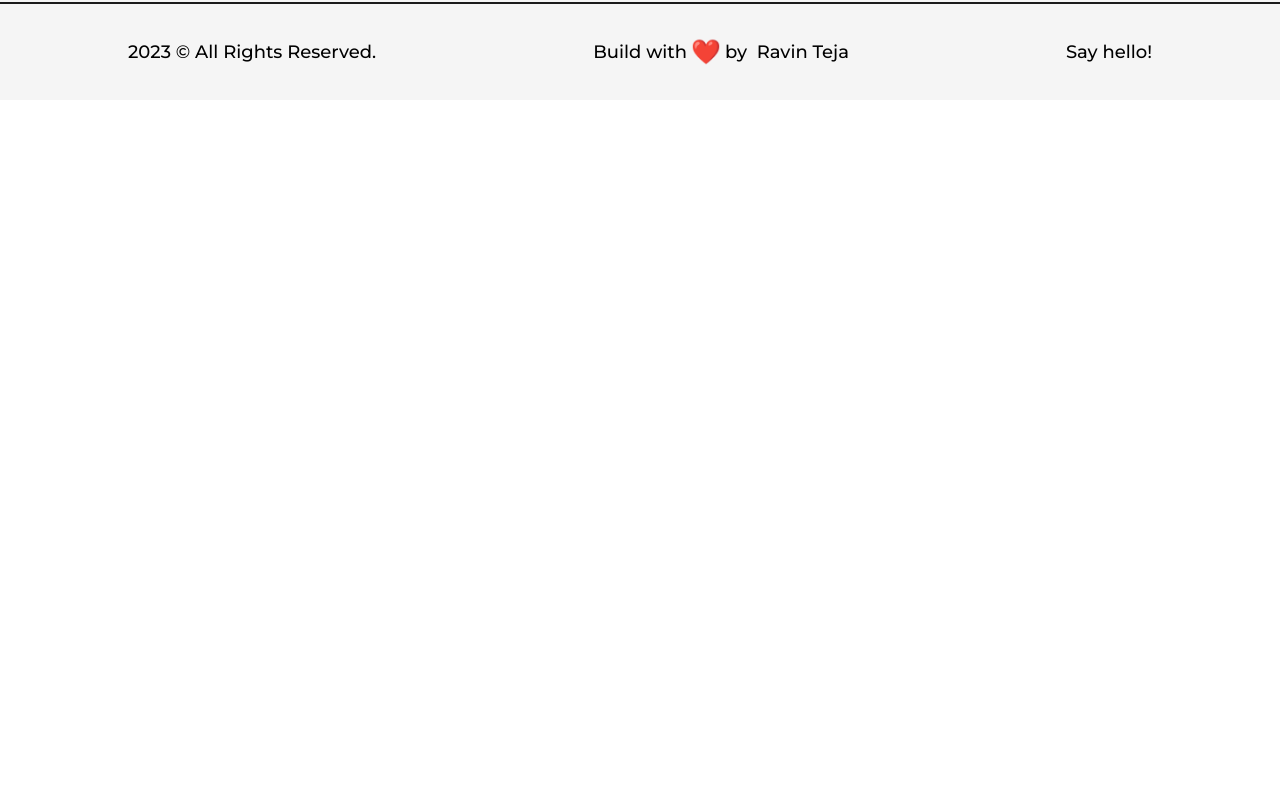
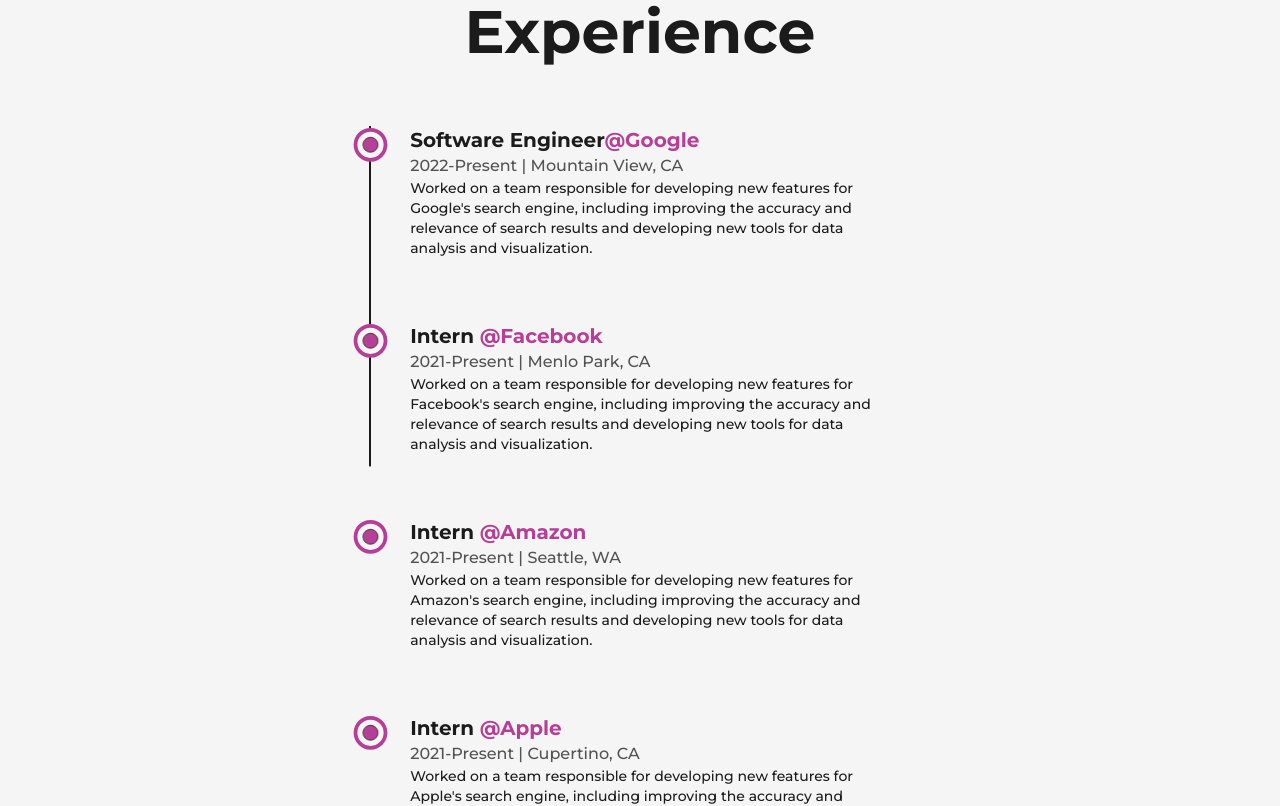
Before and after one commit to RAVINTEJA/portfolio, a Next.js app: page /about in a window 1280 px wide. Shown: the part 1780-2586 px from the top of the page. Before the commit the page ends 1880 px from the top, so only its background shows below. Built offline with nearby package versions, Linux system fonts and the light colour scheme.

Commit message:
Created Expereince section in about page

```diff
--- /dev/null
+++ b/public/data/Experience.json
@@ -0,0 +1,44 @@
+{
+"ExperienceList" : [
+    {
+        "role": "Software Engineer",
+        "company": "Google",
+        "companyLink": "https://google.com",
+        "period": "2022-Present",
+        "location": "Mountain View, CA",
+        "description": "Worked on a team responsible for developing new features for Google's search engine, including improving the accuracy and relevance of search results and developing new tools for data analysis and visualization."
+    },
+    {
+        "role": "Intern ",
+        "company": "Facebook",
+        "companyLink": "https://facebook.com",
+        "period": "2021-Present",
+        "location": "Menlo Park, CA",
+        "description": "Worked on a team responsible for developing new features for Facebook's search engine, including improving the accuracy and relevance of search results and developing new tools for data analysis and visualization."
+    },
+    {
+        "role": "Intern ",
+        "company": "Amazon",
+        "companyLink": "https://amazon.com",
+        "period": "2021-Present",
+        "location": "Seattle, WA",
+        "description": "Worked on a team responsible for developing new features for Amazon's search engine, including improving the accuracy and relevance of search results and developing new tools for data analysis and visualization."
+    },
+    {
+        "role": "Intern ",
+        "company": "Apple",
+        "companyLink": "https://apple.com",
+        "period": "2021-Present",
+        "location": "Cupertino, CA",
+        "description": "Worked on a team responsible for developing new features for Apple's search engine, including improving the accuracy and relevance of search results and developing new tools for data analysis and visualization."
+    },
+    {
+        "role": "Intern ",
+        "company": "Microsoft",
+        "companyLink": "https://microsoft.com",
+        "period": "2021-Present",
+        "location": "Redmond, WA",
+        "description": "Worked on a team responsible for developing new features for Microsoft's search engine, including improving the accuracy and relevance of search results and developing new tools for data analysis and visualization."
+    }
+]
+}
--- /dev/null
+++ b/src/components/Experience.js
@@ -0,0 +1,65 @@
+import { useScroll, motion } from "framer-motion";
+import { useRef } from "react";
+
+import data from "../../public/data/Experience.json";
+import LiIcon from "./LiIcon";
+
+const SingleExperience = ({ data }) => {
+  const ref = useRef(null);
+  return (
+    <li
+      ref={ref}
+      className="my-8 first:mt-0 last:mb-0 w-[60%] mx-auto flex flex-col items-start justify-between md:w-[80%]"
+    >
+      <LiIcon reference={ref} />
+      <motion.div
+      initial={{ y: 50 }}
+        whileInView={{ y: 0 }}
+        transition={{ duration: 0.5, type: "spring", stiffness: 50 }}
+      >
+        <h3 className="capitalize font-bold text-2xl sm:text-xl xs:text-lg">
+          {data.role}
+          <a
+            className="capitalize text-primary dark:text-primaryDark"
+            href={data.companyLink}
+            target="_blank"
+          >
+            @{data.company}
+          </a>
+        </h3>
+        <span className="capitalize text-dark/75 font-medium dark:text-light/50 xs:text-sm">
+          {data.period} | {data.location}
+        </span>
+        <p className="font-medium w-full md:text-sm">{data.description}</p>
+      </motion.div>
+    </li>
+  );
+};
+
+const Experience = () => {
+  const ref = useRef(null);
+  const { scrollYProgress } = useScroll({
+    target: ref,
+    offset: ["start end", "center start"],
+  });
+  return (
+    <div className="my-64">
+      <h2 className="font-bold text-8xl mb-32 w-full text-center md:text-6xl xs:text-4xl md:mb-16">
+        Experience
+      </h2>
+      <div ref={ref} className="relative w-[75%] mx-auto lg:w-[60%] md:w-full">
+        <motion.div
+          style={{ scaleY: scrollYProgress }}
+          className="absolute left-9 top-0 w-[4px] md:w-[2px] md:left-9 xs:left-20 h-full bg-dark  origin-top  dark:bg-primaryDark dark:shadow-3xl"
+        />
+        <ul className="w-full flex flex-col items-start justify-between ml-4 xs:ml-2">
+          {data.ExperienceList.map((data) => (
+            <SingleExperience data={data} />
+          ))}
+        </ul>
+      </div>
+    </div>
+  );
+};
+
+export default Experience;
--- /dev/null
+++ b/src/components/LiIcon.js
@@ -0,0 +1,24 @@
+import {useRef} from 'react'
+import { useScroll, motion } from 'framer-motion'
+const LiIcon = ({reference}) => {
+const ref = useRef(null);
+  const { scrollYProgress } = useScroll({
+    target: reference,
+    offset: ["center end", "center center"],
+  });
+  return (
+    <figure className='absolute left-0 stroke-dark'>
+        <svg className=' -rotate-90' width="75" height="75" viewBox='0 0 100 100'>
+            <circle cx="75" cy="50" r="20" className='stroke-primary stroke-1 fill-none'/>
+            <motion.circle cx="75" cy="50" r="20" className='stroke-primary stroke-[5px] fill-light'
+            style={{
+                pathLength: scrollYProgress,
+            }}
+            />
+            <circle cx="75" cy="50" r="10" className='animate-pulse stroke-1 fill-primary'/>
+        </svg>
+        </figure>
+  )
+}
+
+export default LiIcon
--- a/src/pages/about.js
+++ b/src/pages/about.js
@@ -8,6 +8,7 @@
 import RavinTeja from "../../public/images/RavinTeja.png";
 import Card from "@/components/Card";
 import Skills from "@/components/Skills";
+import Experience from "@/components/Experience";
 
 const About = () => {
   return (
@@ -79,6 +80,7 @@
             </div>
           </div>
           <Skills/>
+          <Experience />
         </Layout>
       </main>{" "}
     </>
```
